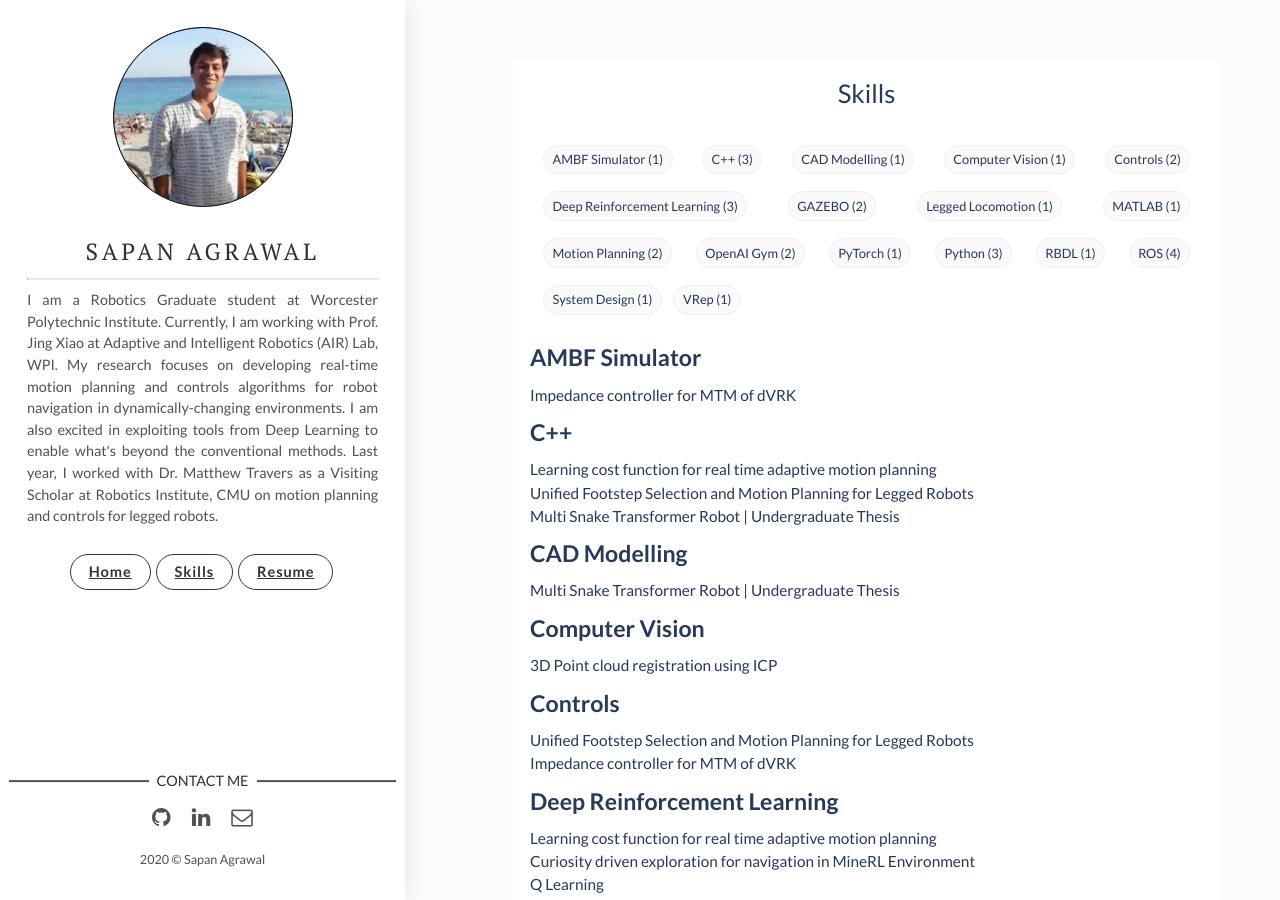
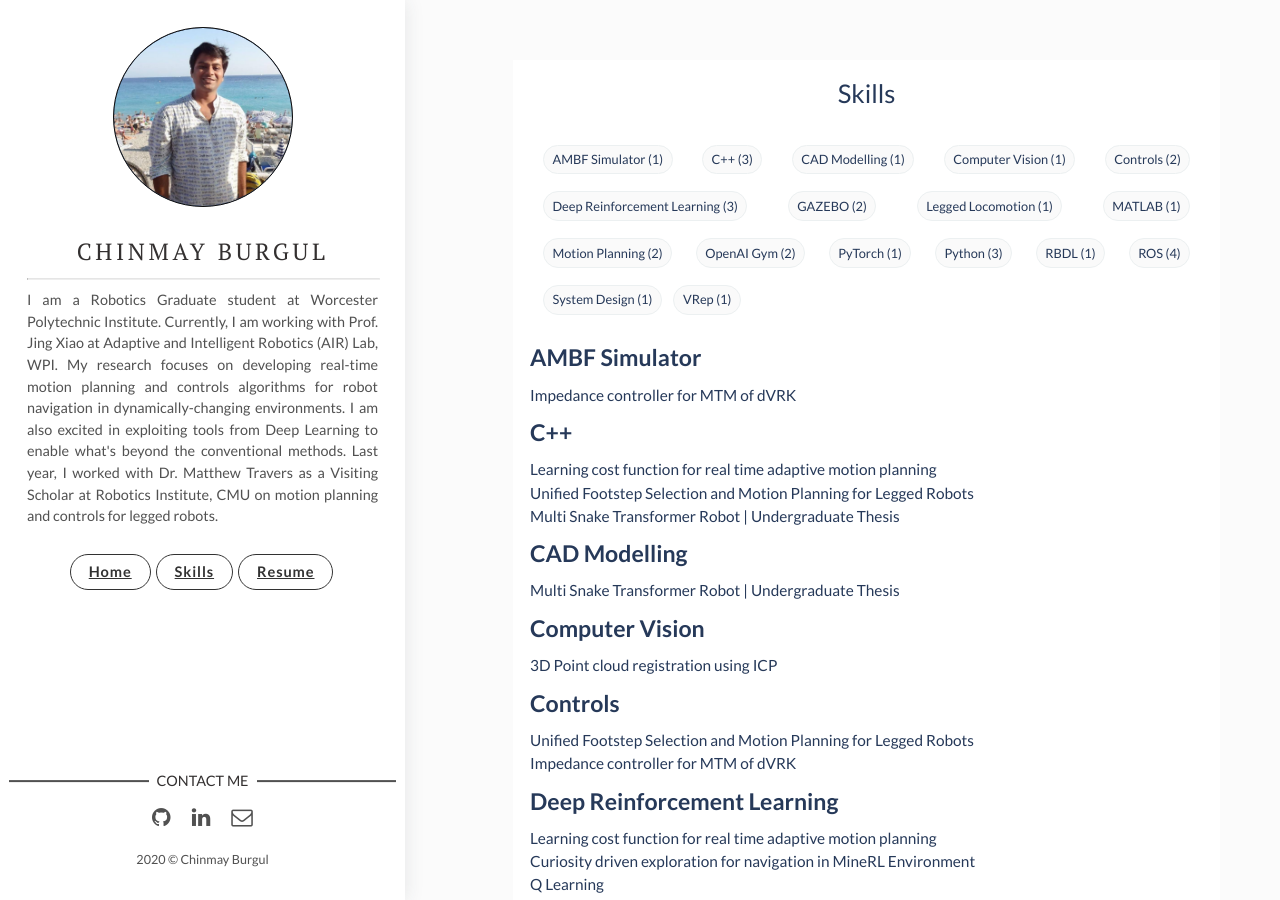
Before and after one commit to cmburgul/cmburgul.github.io, a Jekyll site: the page built from tags.html, in a window 1280 px wide and 900 px high. Built offline with Jekyll 4.4.1, drawn with Linux system fonts in a browser that asks for light colours.

Commit message:
Update _config.yml

```diff
--- a/_config.yml
+++ b/_config.yml
@@ -8,7 +8,7 @@
 # site-twitter: #if your site has a twitter account, enter it here
 
 # Author Settings
-author: Sapan Agrawal # add your name
+author: Chinmay Burgul # add your name
 author-img: profile.jpg # add your photo
 about-author: I am a Robotics Graduate student at Worcester Polytechnic Institute. Currently, I am working with Prof. Jing Xiao at Adaptive and Intelligent Robotics (AIR) Lab, WPI. My research focuses on developing real-time motion planning and controls algorithms for robot navigation in dynamically-changing environments. I am also excited in exploiting tools from Deep Learning to enable what's beyond the conventional methods. Last year, I worked with Dr. Matthew Travers as a Visiting Scholar at Robotics Institute, CMU on motion planning and controls for legged robots.
 # social-twitter: # add your Twitter handle
```
